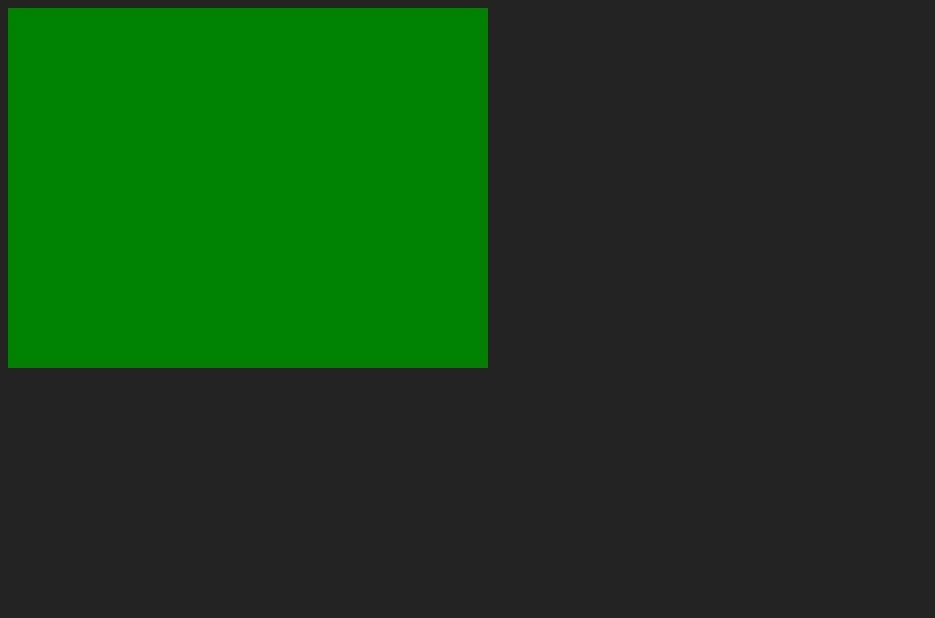
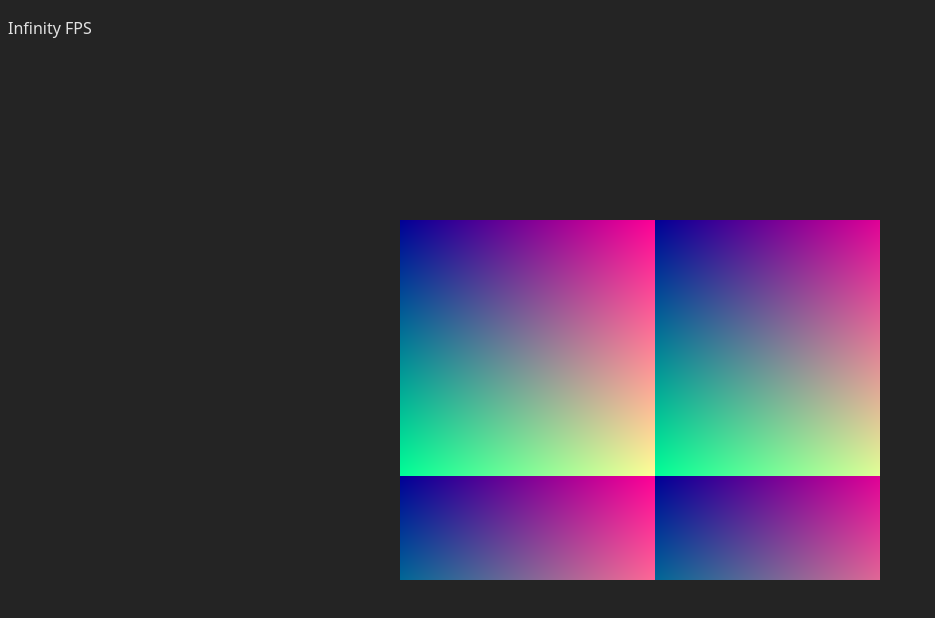
Before and after one commit to este36/raycaster, a website built with Vite: page index.html in a window 1280 px wide. Shown: the whole page, without its empty margins (0-935 px from the left). Built offline with nearby package versions, Linux system fonts and the light colour scheme.

Commit message:
add renderer base

```diff
--- a/index.html
+++ b/index.html
@@ -7,6 +7,7 @@
     <title>Minimal Raycaster</title>
   </head>
   <body>
+    <p></p>
     <canvas></canvas>
     <script type="module" src="/src/main.ts"></script>
   </body>
--- a/src/main.ts
+++ b/src/main.ts
@@ -3,13 +3,60 @@ import './style.css'
 const _factor = 1.2;
 const WIDTH = 400 * _factor;
 const HEIGHT = 300 * _factor;
+let fps_printer: HTMLParagraphElement | null = null;
+let frame_count = 0;
 
-function main(): void {
+
+// const GRID_COLS = 10;
+// const GRID_ROWS = 10;
+
+type Renderer = {
+  ctx: CanvasRenderingContext2D;
+  img: ImageData;
+  data: Uint8ClampedArray;
+};
+
+function putPixel(data: Uint8ClampedArray, x: number, y: number, r: number, g: number, b: number): void
+{
+  const index = (x + WIDTH * y) * 4;
+
+  data[index]     = r;
+  data[index + 1] = g;
+  data[index + 2] = b;
+  data[index + 3] = 0xff;
+}
+
+function render(r: Renderer): void
+{
+  const {ctx, img, data} = r;
+  const perf1 = performance.now();
+
+  for (let y = 0; y < HEIGHT; y++)
+  {
+    for (let x = 0; x < WIDTH; x++)
+    {
+      const r = (x % 0xff);
+      const g = (y % 256);
+      const b = 150;
+      putPixel(data, x, y, r, g, b);
+    }
+  }
+
+  ctx.putImageData(img, 0, 0);
+  const elapsed = performance.now() - perf1;
+  const fps = Math.round(1000 / elapsed * 100) / 100;
+  frame_count++;
+  if (fps_printer && frame_count % 10 === 0)
+    fps_printer.textContent = `${fps.toString()} FPS`;
+}
+
+function main(): void
+{
   const canvas = document.querySelector<HTMLCanvasElement>('canvas');
   if (!canvas) throw new Error("canvas");
 
-  canvas.style.width = `${WIDTH}px`;
-  canvas.style.height = `${HEIGHT}px`;
+  canvas.width = WIDTH;
+  canvas.height = HEIGHT;
 
   const ctx = canvas.getContext("2d");
   if (!ctx) throw new Error("canvas context");
@@ -17,7 +64,26 @@ function main(): void {
   ctx.fillStyle = "Green";
   ctx.fillRect(0, 0, WIDTH, HEIGHT);
 
-  console.log(ctx)
+  const img = ctx.createImageData(WIDTH, HEIGHT);
+  const data = img.data;
+  if (!data)
+    throw new Error("image data");
+
+  // for (let y = 0; y < GRID_COLS; y++)
+  // {
+  //   for (let x = 0; x < GRID_ROWS; x++)
+  //   {
+  //     putPixel(imgData, {x, y}, { r: (x % 0xff), g: (y % 256), b: 150});
+  //   }
+  // }
+
+  fps_printer = document.querySelector('p');
+
+  const loop = () => {
+    render({ctx, img, data});
+    requestAnimationFrame(loop);
+  };
+  loop();
 }
 
 main();
--- a/src/style.css
+++ b/src/style.css
@@ -12,3 +12,10 @@
   -webkit-font-smoothing: antialiased;
   -moz-osx-font-smoothing: grayscale;
 }
+
+canvas {
+  position: absolute;
+  left: 50%;
+  top: 50%;
+  transform: translate(-50%, -50%);
+}
```
Also changed, not shown: 1 other file.
